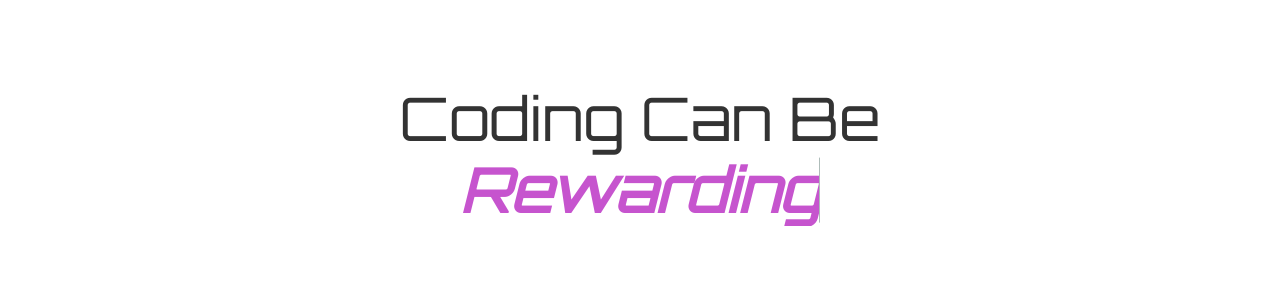
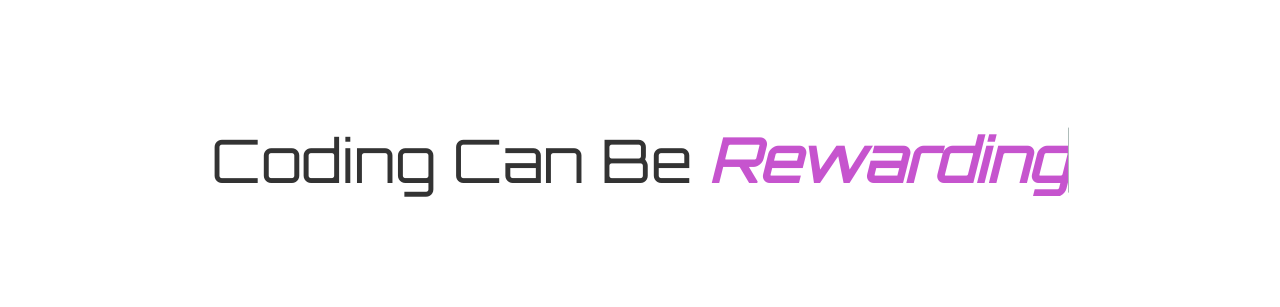
Before and after one commit to JynxLynn/saltyintern, a plain HTML site: page index.html in a window 1280 px wide. Shown: the part 492-799 px from the top of the page. Drawn offline with nearby package versions, Linux system fonts and the light colour scheme.

Commit message:
Fix the text going on the second line issue

```diff
--- a/styles/css/index.css
+++ b/styles/css/index.css
@@ -195,7 +195,7 @@ body {
     color: #fff;
     text-transform: uppercase;
     letter-spacing: 2px;
-    font-size: 45px;
+    font-size: 4px;
     margin: 0 30px;
     padding: 45px 0 0 0;
     height: 140px;
@@ -255,28 +255,20 @@ body {
 
 .cd-intro {
   width: 90%;
-  max-width: 768px;
   text-align: center;
+  padding-top: 50px;
+  padding-bottom: 50px;
 }
 
 .cd-intro {
   margin: 4em auto;
-}
-@media only screen and (min-width: 768px) {
-  .cd-intro {
-    margin: 5em auto;
-  }
-}
-@media only screen and (min-width: 1170px) {
-  .cd-intro {
-    margin: 6em auto;
-  }
 }
 
 .cd-headline {
   font-size: 3rem;
   line-height: 1.2;
 }
+
 @media only screen and (min-width: 768px) {
   .cd-headline {
     font-size: 4.4rem;
```
